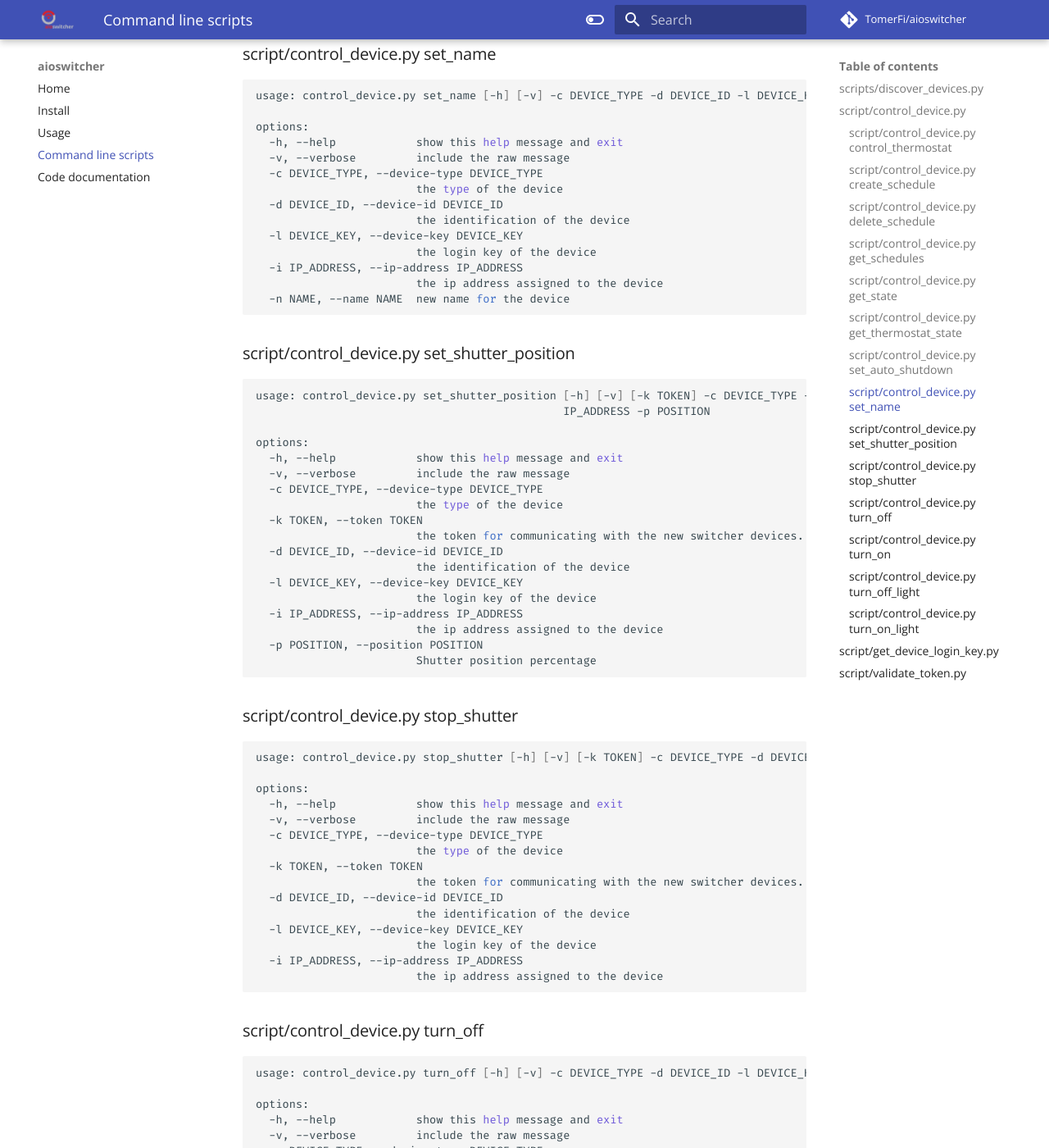
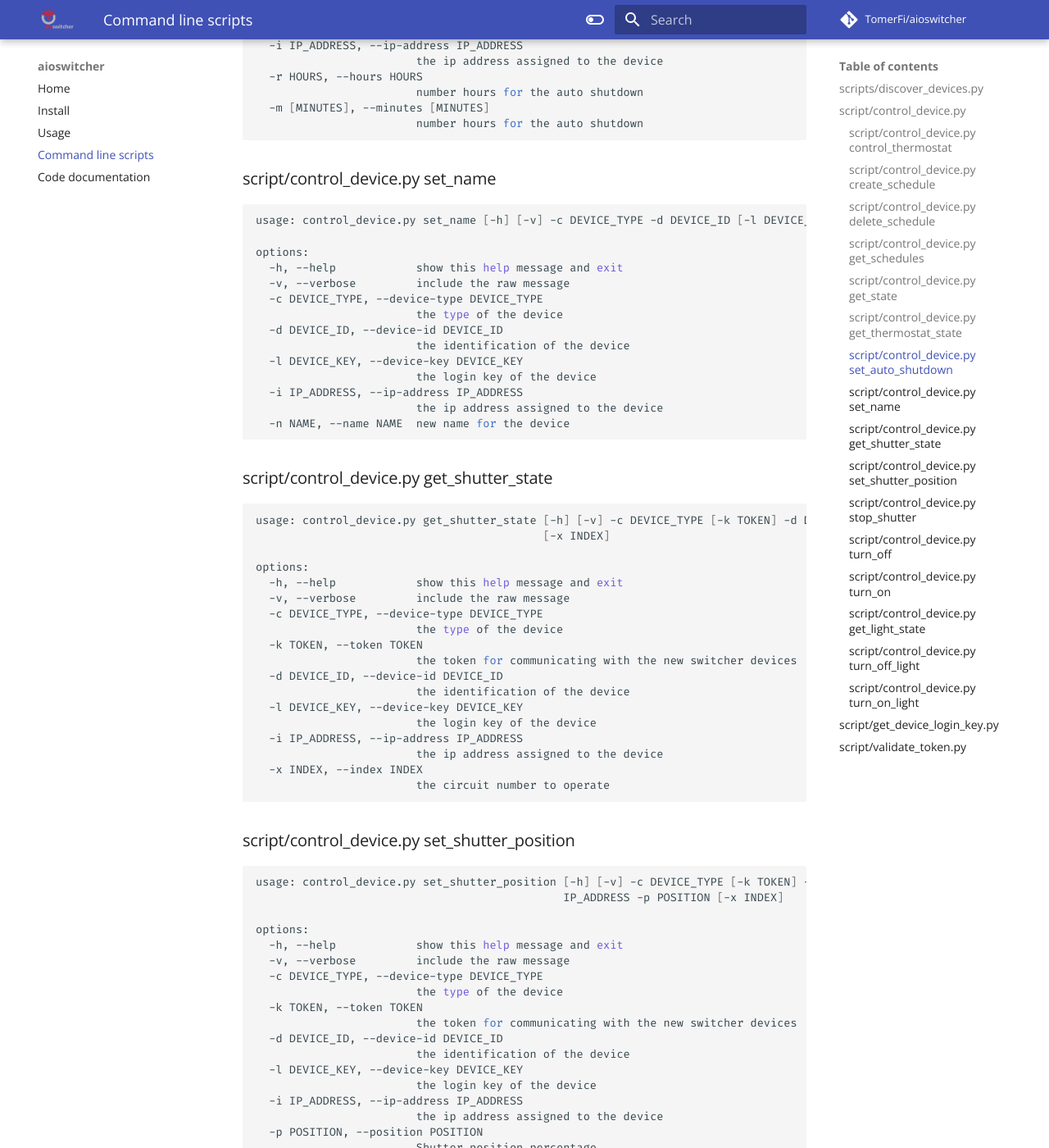
Before and after one commit to TomerFi/aioswitcher, an MkDocs documentation site: the page built from docs/scripts.md, in a window 1280 px wide and 1400 px high, scrolled down 5967 px. Shown: the whole window at 82% size. Built offline with MkDocs 1.6.1 and Material for MkDocs 9.7.7, drawn with Linux system fonts in a browser that asks for light colours; comment, search, counter and statistics services are not loaded; some of the changed text lies outside the part shown.

Commit message:
fix: missing parts and unalignments in scripts.md, README.md, and control_device.py

````diff
--- a/docs/scripts.md
+++ b/docs/scripts.md
@@ -113,6 +113,10 @@
 
 python control_device.py create_schedule -c "Switcher Touch" -d ab1c2d -i "111.222.11.22" -n "17:30" -f "18:30" -w Sunday Monday Friday
 
+python control_device.py get_shutter_state -c "Switcher Runner" -d f2239a -i "192.168.50.98"
+
+python control_device.py get_shutter_state -c "Switcher Runner S11" -k "zvVvd7JxtN7CgvkD1Psujw==" -d f2239a -i "192.168.50.98"
+
 python control_device.py stop_shutter -c "Switcher Runner" -d f2239a -i "192.168.50.98"
 
 python control_device.py stop_shutter -c "Switcher Runner S11" -k "zvVvd7JxtN7CgvkD1Psujw==" -d f2239a -i "192.168.50.98"
@@ -120,6 +124,10 @@
 python control_device.py set_shutter_position -c "Switcher Runner" -d f2239a -i "192.168.50.98" -p 50
 
 python control_device.py set_shutter_position -c "Switcher Runner S11" -k "zvVvd7JxtN7CgvkD1Psujw==" -d f2239a -i "192.168.50.98" -p 50
+
+python control_device.py get_light_state -c "Switcher Runner S11" -k "zvVvd7JxtN7CgvkD1Psujw==" -d ab1c2d -i "111.222.11.22" -x 0
+
+python control_device.py get_light_state -c "Switcher Runner S11" -k "zvVvd7JxtN7CgvkD1Psujw==" -d ab1c2d -i "111.222.11.22" -x 1
 
 python control_device.py turn_on_light -c "Switcher Runner S11" -k "zvVvd7JxtN7CgvkD1Psujw==" -d ab1c2d -i "111.222.11.22" -x 0
 
@@ -145,7 +153,7 @@
 ### script/control_device.py control_thermostat
 
 ```shell
-usage: control_device.py control_thermostat [-h] [-v] -c DEVICE_TYPE -d DEVICE_ID -l DEVICE_KEY -i
+usage: control_device.py control_thermostat [-h] [-v] -c DEVICE_TYPE -d DEVICE_ID [-l DEVICE_KEY] -i
                                             IP_ADDRESS -r REMOTE_ID
                                             [-s {on,off}]
                                             [-m {auto,dry,fan,cool,heat}]
@@ -182,7 +190,7 @@
 ### script/control_device.py create_schedule
 
 ```shell
-usage: control_device.py create_schedule [-h] [-v] -c DEVICE_TYPE -d DEVICE_ID -l DEVICE_KEY -i IP_ADDRESS
+usage: control_device.py create_schedule [-h] [-v] -c DEVICE_TYPE -d DEVICE_ID [-l DEVICE_KEY] -i IP_ADDRESS
                                          -n START_TIME -f END_TIME
                                          [-w [{Monday,Tuesday,Wednesday,Thursday,Friday,Saturday,Sunday} ...]]
 
@@ -208,7 +216,7 @@
 ### script/control_device.py delete_schedule
 
 ```shell
-usage: control_device.py delete_schedule [-h] [-v] -c DEVICE_TYPE -d DEVICE_ID -l DEVICE_KEY -i IP_ADDRESS
+usage: control_device.py delete_schedule [-h] [-v] -c DEVICE_TYPE -d DEVICE_ID [-l DEVICE_KEY] -i IP_ADDRESS
                                          -s SCHEDULE_ID
 
 options:
@@ -229,7 +237,7 @@
 ### script/control_device.py get_schedules
 
 ```shell
-usage: control_device.py get_schedules [-h] [-v] -c DEVICE_TYPE -d DEVICE_ID -l DEVICE_KEY -i IP_ADDRESS
+usage: control_device.py get_schedules [-h] [-v] -c DEVICE_TYPE -d DEVICE_ID [-l DEVICE_KEY] -i IP_ADDRESS
 
 options:
   -h, --help            show this help message and exit
@@ -247,7 +255,7 @@
 ### script/control_device.py get_state
 
 ```shell
-usage: control_device.py get_state [-h] [-v] -c DEVICE_TYPE -d DEVICE_ID -l DEVICE_KEY -i IP_ADDRESS
+usage: control_device.py get_state [-h] [-v] -c DEVICE_TYPE -d DEVICE_ID [-l DEVICE_KEY] -i IP_ADDRESS
 
 options:
   -h, --help            show this help message and exit
@@ -265,7 +273,7 @@
 ### script/control_device.py get_thermostat_state
 
 ```shell
-usage: control_device.py get_thermostat_state [-h] [-v] -c DEVICE_TYPE -d DEVICE_ID -l DEVICE_KEY -i
+usage: control_device.py get_thermostat_state [-h] [-v] -c DEVICE_TYPE -d DEVICE_ID [-l DEVICE_KEY] -i
                                               IP_ADDRESS
 
 options:
@@ -284,7 +292,7 @@
 ### script/control_device.py set_auto_shutdown
 
 ```shell
-usage: control_device.py set_auto_shutdown [-h] [-v] -c DEVICE_TYPE -d DEVICE_ID -l DEVICE_KEY -i
+usage: control_device.py set_auto_shutdown [-h] [-v] -c DEVICE_TYPE -d DEVICE_ID [-l DEVICE_KEY] -i
                                            IP_ADDRESS -r HOURS [-m [MINUTES]]
 
 options:
@@ -307,7 +315,7 @@
 ### script/control_device.py set_name
 
 ```shell
-usage: control_device.py set_name [-h] [-v] -c DEVICE_TYPE -d DEVICE_ID -l DEVICE_KEY -i IP_ADDRESS -n NAME
+usage: control_device.py set_name [-h] [-v] -c DEVICE_TYPE -d DEVICE_ID [-l DEVICE_KEY] -i IP_ADDRESS -n NAME
 
 options:
   -h, --help            show this help message and exit
@@ -323,11 +331,11 @@
   -n NAME, --name NAME  new name for the device
 ```
 
-### script/control_device.py set_shutter_position
+### script/control_device.py get_shutter_state
 
 ```shell
-usage: control_device.py set_shutter_position [-h] [-v] [-k TOKEN] -c DEVICE_TYPE -d DEVICE_ID -l DEVICE_KEY -i
-                                              IP_ADDRESS -p POSITION
+usage: control_device.py get_shutter_state [-h] [-v] -c DEVICE_TYPE [-k TOKEN] -d DEVICE_ID [-l DEVICE_KEY] -i IP_ADDRESS
+                                           [-x INDEX]
 
 options:
   -h, --help            show this help message and exit
@@ -335,7 +343,30 @@
   -c DEVICE_TYPE, --device-type DEVICE_TYPE
                         the type of the device
   -k TOKEN, --token TOKEN
-                        the token for communicating with the new switcher devices.
+                        the token for communicating with the new switcher devices
+  -d DEVICE_ID, --device-id DEVICE_ID
+                        the identification of the device
+  -l DEVICE_KEY, --device-key DEVICE_KEY
+                        the login key of the device
+  -i IP_ADDRESS, --ip-address IP_ADDRESS
+                        the ip address assigned to the device
+  -x INDEX, --index INDEX
+                        the circuit number to operate
+```
+
+### script/control_device.py set_shutter_position
+
+```shell
+usage: control_device.py set_shutter_position [-h] [-v] -c DEVICE_TYPE [-k TOKEN] -d DEVICE_ID [-l DEVICE_KEY] -i
+                                              IP_ADDRESS -p POSITION [-x INDEX]
+
+options:
+  -h, --help            show this help message and exit
+  -v, --verbose         include the raw message
+  -c DEVICE_TYPE, --device-type DEVICE_TYPE
+                        the type of the device
+  -k TOKEN, --token TOKEN
+                        the token for communicating with the new switcher devices
   -d DEVICE_ID, --device-id DEVICE_ID
                         the identification of the device
   -l DEVICE_KEY, --device-key DEVICE_KEY
@@ -344,12 +375,14 @@
                         the ip address assigned to the device
   -p POSITION, --position POSITION
                         Shutter position percentage
+  -x INDEX, --index INDEX
+                        the circuit number to operate
 ```
 
 ### script/control_device.py stop_shutter
 
 ```shell
-usage: control_device.py stop_shutter [-h] [-v] [-k TOKEN] -c DEVICE_TYPE -d DEVICE_ID -l DEVICE_KEY -i IP_ADDRESS
+usage: control_device.py stop_shutter [-h] [-v] -c DEVICE_TYPE [-k TOKEN] -d DEVICE_ID [-l DEVICE_KEY] -i IP_ADDRESS [-x INDEX]
 
 options:
   -h, --help            show this help message and exit
@@ -357,19 +390,21 @@
   -c DEVICE_TYPE, --device-type DEVICE_TYPE
                         the type of the device
   -k TOKEN, --token TOKEN
-                        the token for communicating with the new switcher devices.
+                        the token for communicating with the new switcher devices
   -d DEVICE_ID, --device-id DEVICE_ID
                         the identification of the device
   -l DEVICE_KEY, --device-key DEVICE_KEY
                         the login key of the device
   -i IP_ADDRESS, --ip-address IP_ADDRESS
                         the ip address assigned to the device
+  -x INDEX, --index INDEX
+                        the circuit number to operate
 ```
 
 ### script/control_device.py turn_off
 
 ```shell
-usage: control_device.py turn_off [-h] [-v] -c DEVICE_TYPE -d DEVICE_ID -l DEVICE_KEY -i IP_ADDRESS
+usage: control_device.py turn_off [-h] [-v] -c DEVICE_TYPE -d DEVICE_ID [-l DEVICE_KEY] -i IP_ADDRESS
 
 options:
   -h, --help            show this help message and exit
@@ -387,7 +422,7 @@
 ### script/control_device.py turn_on
 
 ```shell
-usage: control_device.py turn_on [-h] [-v] -c DEVICE_TYPE -d DEVICE_ID -l DEVICE_KEY -i IP_ADDRESS
+usage: control_device.py turn_on [-h] [-v] -c DEVICE_TYPE -d DEVICE_ID [-l DEVICE_KEY] -i IP_ADDRESS
                                  [-t [TIMER]]
 
 options:
@@ -405,10 +440,10 @@
                         set minutes timer for turn on operation
 ```
 
-### script/control_device.py turn_off_light
+### script/control_device.py get_light_state
 
 ```shell
-usage: control_device.py turn_off_light [-h] [-v] [-k TOKEN] -c DEVICE_TYPE -d DEVICE_ID -l DEVICE_KEY -i IP_ADDRESS
+usage: control_device.py get_light_state [-h] [-v] -c DEVICE_TYPE [-k TOKEN] -d DEVICE_ID [-l DEVICE_KEY] -i IP_ADDRESS [-x INDEX]
 
 options:
   -h, --help            show this help message and exit
@@ -416,19 +451,21 @@
   -c DEVICE_TYPE, --device-type DEVICE_TYPE
                         the type of the device
   -k TOKEN, --token TOKEN
-                        the token for communicating with the new switcher devices.
+                        the token for communicating with the new switcher devices
   -d DEVICE_ID, --device-id DEVICE_ID
                         the identification of the device
   -l DEVICE_KEY, --device-key DEVICE_KEY
                         the login key of the device
   -i IP_ADDRESS, --ip-address IP_ADDRESS
                         the ip address assigned to the device
+  -x INDEX, --index INDEX
+                        the circuit number to turn off
 ```
 
-### script/control_device.py turn_on_light
+### script/control_device.py turn_off_light
 
 ```shell
-usage: control_device.py turn_on_light [-h] [-v] [-k TOKEN] -c DEVICE_TYPE -d DEVICE_ID -l DEVICE_KEY -i IP_ADDRESS
+usage: control_device.py turn_off_light [-h] [-v] -c DEVICE_TYPE [-k TOKEN] -d DEVICE_ID [-l DEVICE_KEY] -i IP_ADDRESS [-x INDEX]
 
 options:
   -h, --help            show this help message and exit
@@ -436,13 +473,37 @@
   -c DEVICE_TYPE, --device-type DEVICE_TYPE
                         the type of the device
   -k TOKEN, --token TOKEN
-                        the token for communicating with the new switcher devices.
+                        the token for communicating with the new switcher devices
   -d DEVICE_ID, --device-id DEVICE_ID
                         the identification of the device
   -l DEVICE_KEY, --device-key DEVICE_KEY
                         the login key of the device
   -i IP_ADDRESS, --ip-address IP_ADDRESS
                         the ip address assigned to the device
+  -x INDEX, --index INDEX
+                        the circuit number to turn off
+```
+
+### script/control_device.py turn_on_light
+
+```shell
+usage: control_device.py turn_on_light [-h] [-v] -c DEVICE_TYPE [-k TOKEN] -d DEVICE_ID [-l DEVICE_KEY] -i IP_ADDRESS [-x INDEX]
+
+options:
+  -h, --help            show this help message and exit
+  -v, --verbose         include the raw message
+  -c DEVICE_TYPE, --device-type DEVICE_TYPE
+                        the type of the device
+  -k TOKEN, --token TOKEN
+                        the token for communicating with the new switcher devices
+  -d DEVICE_ID, --device-id DEVICE_ID
+                        the identification of the device
+  -l DEVICE_KEY, --device-key DEVICE_KEY
+                        the login key of the device
+  -i IP_ADDRESS, --ip-address IP_ADDRESS
+                        the ip address assigned to the device
+  -x INDEX, --index INDEX
+                        the circuit number to turn on
 ```
 
 ## script/get_device_login_key.py
````
Also changed, not shown: README.md (+2 -2 lines), 1 other file.
